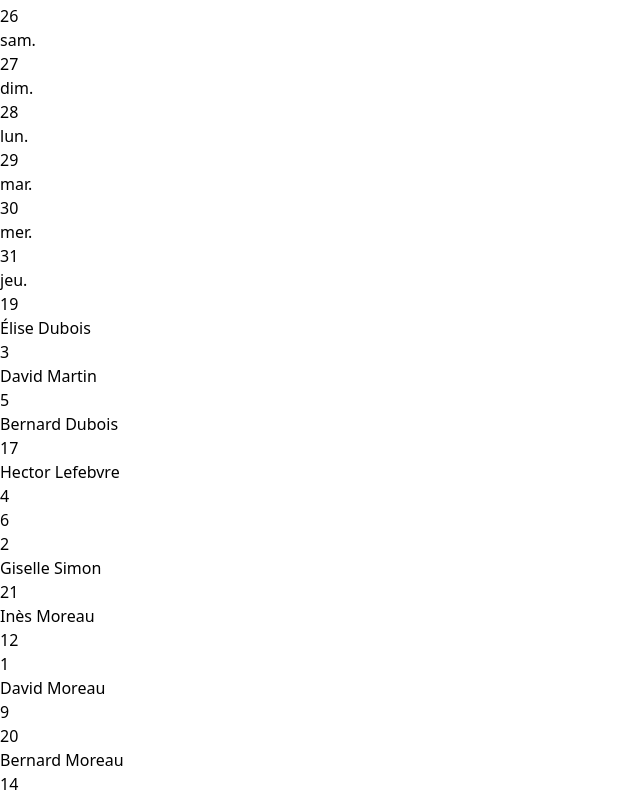
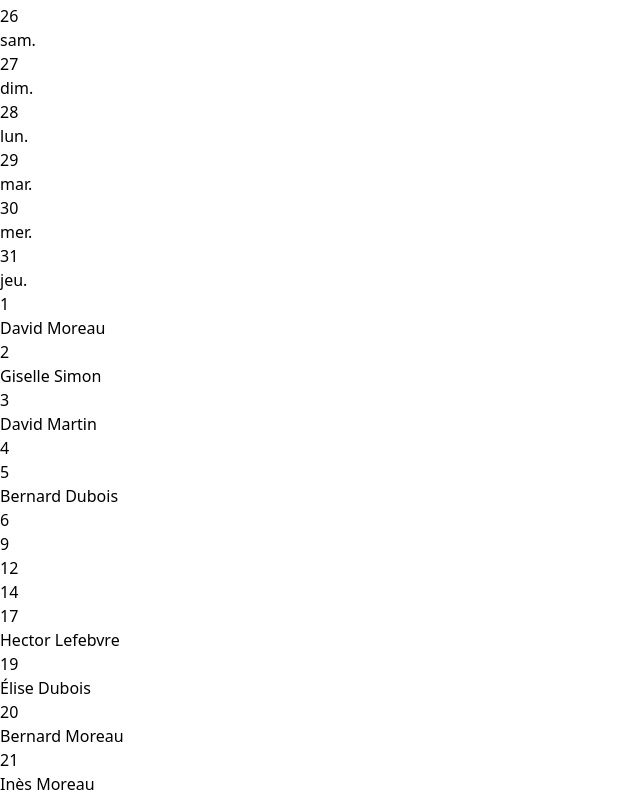
Before and after one commit to jthmssse/saisonnales-app-v2, a React (Vite) app: page / in a window 1280 px wide. Shown: the part 2130-2926 px from the top of the page, without its empty margins (0-640 px from the left). Built offline with nearby package versions, Linux system fonts and the light colour scheme.

Commit message:
fix: tri des chambres dans le planning

```diff
--- a/App.tsx
+++ b/App.tsx
@@ -39,9 +39,8 @@ const App: React.FC = () => {
       setNewReservationModalOpen(false);
   }, [residents]);
 
-  // Génère la structure attendue par PlanningCalendar à partir des residents
+  // Génère la structure attendue par PlanningCalendar à partir des residents, triée par nom de chambre
   const planningData = React.useMemo(() => {
-    // Regroupe les résidents par chambre
     const rooms = new Map<string, { roomName: string, stays: any[] }>();
     residents.forEach(resident => {
       if (!resident.room) return;
@@ -55,7 +54,8 @@ const App: React.FC = () => {
         end: resident.departure,
       });
     });
-    return Array.from(rooms.values());
+    // Trie les chambres par ordre croissant (numérique ou alphabétique)
+    return Array.from(rooms.values()).sort((a, b) => a.roomName.localeCompare(b.roomName, 'fr', { numeric: true }));
   }, [residents]);
 
   const renderContent = () => {
```
